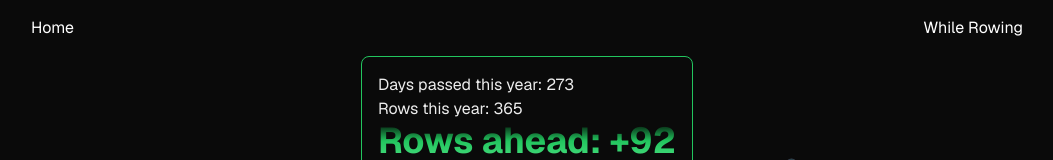
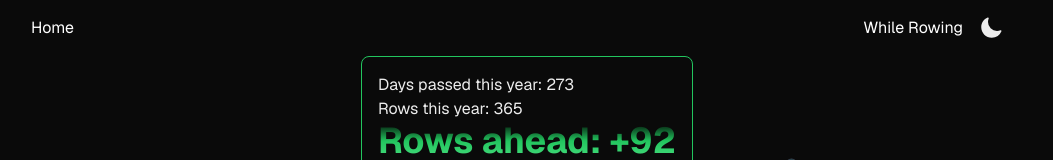
Before and after one commit to trillium/row_tracker, a Next.js app: page / in a window 1280 px wide. Shown: the top 160 px of the page, without its empty margins (113-1166 px from the left). Built offline with nearby package versions, Linux system fonts and the light colour scheme.

Commit message:
feat: Add theme toggle to navbar
Integrate ThemeSwitch component into navbar and update link colors to support dark mode with proper contrast.

```diff
--- a/src/components/ui/navbar.tsx
+++ b/src/components/ui/navbar.tsx
@@ -1,13 +1,17 @@
 import Link from "next/link";
+import ThemeSwitch from "@/components/ThemeSwitch";
 
 export default function Navbar() {
   return (
     <div className="w-screen flex items-center justify-center">
       <nav className="max-w-screen-lg flex flex-grow space-between items-center justify-between p-4">
-        <Link href="/" className="text-white hover:text-gray-300">
+        <Link
+          href="/"
+          className="text-black dark:text-white hover:text-gray-300"
+        >
           Home
         </Link>
-        <ul className="flex justify-end space-between w-full space-x-4">
+        <ul className="flex justify-end space-between w-full space-x-4 items-center">
           <li>
             <Link
               href="/while_rowing"
@@ -16,6 +20,9 @@ export default function Navbar() {
               While Rowing
             </Link>
           </li>
+          <li>
+            <ThemeSwitch />
+          </li>
         </ul>
       </nav>
     </div>
```
